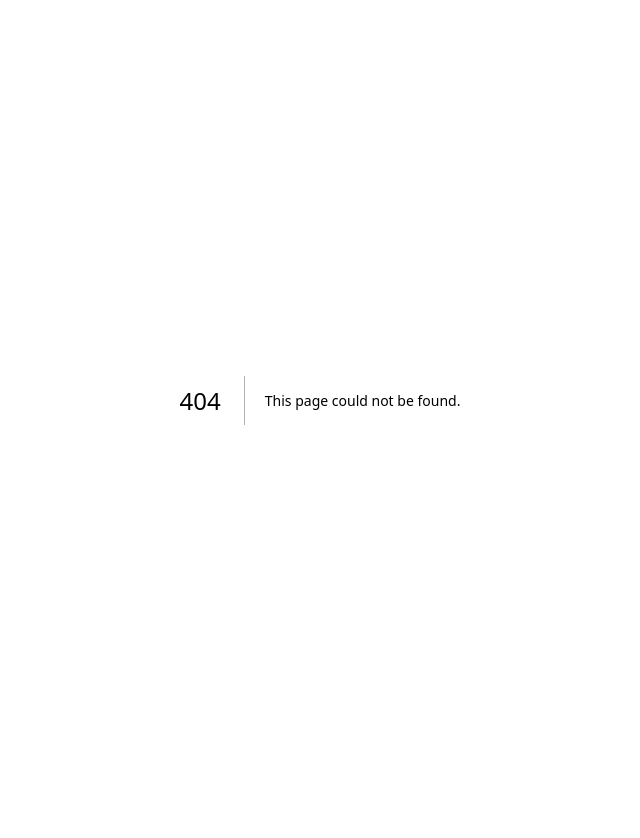
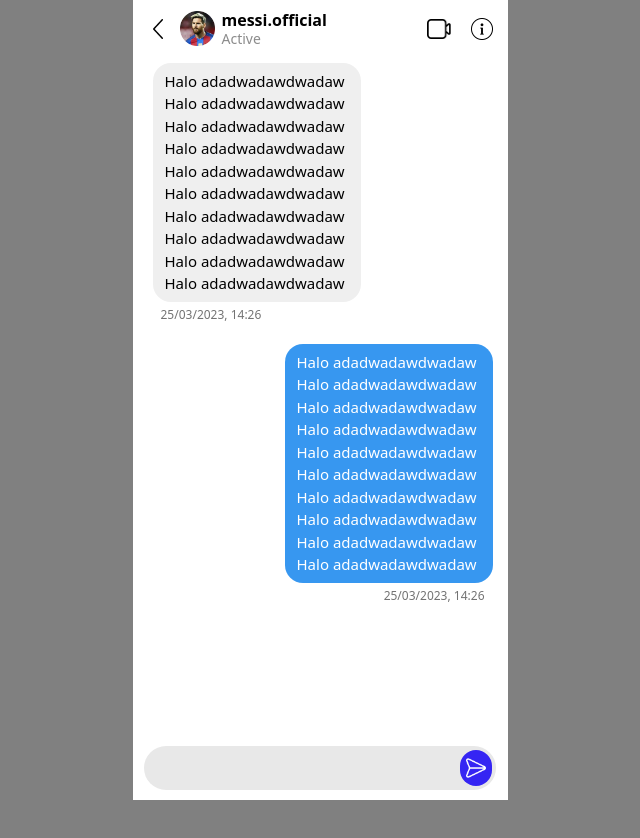
Before and after one commit to afifudinmtop/instagram-clone-nextjs, a Next.js app in the folder instagram/: page /dm in a window 1280 px wide. Before the commit this address had no page. Shown: the top 838 px of the page, without its empty margins (320-960 px from the left). Before the commit the page ends 800 px from the top, so only its background shows below. Built offline with nearby package versions, Linux system fonts and the light colour scheme; no server answers.

Commit message:
v1.16.0
DM UI

```diff
--- /dev/null
+++ b/instagram/app/dm/DM_footer.js
@@ -0,0 +1,15 @@
+const DM_footer = () => {
+  return (
+    <div className="fixed bottom-[10px] left-1/2 -translate-x-1/2 w-[352px] rounded-[39px] bg-[#E8E8E8] h-[44px] flex ps-[12px] pe-[4px]">
+      <input
+        type="text"
+        className="w-full bg-[#E8E8E8] h-[20px] my-auto text-base outline-none pe-3"
+      />
+      <div className="bg-[#3525F3] rounded-full w-[36px] h-[36px] flex my-auto">
+        <img src="/send.png" className="w-[20px] h-[20px] m-auto" />
+      </div>
+    </div>
+  );
+};
+
+export default DM_footer;
--- /dev/null
+++ b/instagram/app/dm/DM_header.js
@@ -0,0 +1,31 @@
+const DM_header = () => {
+  return (
+    <div className="flex justify-between ms-[20px] me-[15px] mb-[15px]">
+      <div className="flex my-auto">
+        <img
+          src="/arrow_left.png"
+          className="w-[10px] h-[20px] my-auto me-[17px]"
+        />
+        <img
+          src="/uploads/1.png"
+          className="w-[35px] h-[35px] my-auto me-[7px]"
+        />
+        <div className="me-[5px] my-auto">
+          <div className="text-[16px] font-bold text-black leading-tight my-auto">
+            messi.official
+          </div>
+          <div className="text-[#8C8C8C] text-[14px] leading-tight my-auto">
+            Active
+          </div>
+        </div>
+      </div>
+
+      <div className="flex gap-[20px] my-auto">
+        <img src="/video.png" className="w-[24px] h-[20px] my-auto" />
+        <img src="/Information.png" className="w-[22px] h-[22px] my-auto" />
+      </div>
+    </div>
+  );
+};
+
+export default DM_header;
--- /dev/null
+++ b/instagram/app/dm/DM_kanan.js
@@ -0,0 +1,16 @@
+const DM_kanan = (props) => {
+  return (
+    <div>
+      <div className="flex justify-end mb-1">
+        <div className="bg-[#3797f0] text-white text-[15px] rounded-[18px] px-[12px] py-[7px] w-fit max-w-52">
+          {props.text}
+        </div>
+      </div>
+      <div className="flex justify-end mb-5 me-2">
+        <div className="text-[#737373] text-[12px]">{props.ts}</div>
+      </div>
+    </div>
+  );
+};
+
+export default DM_kanan;
--- /dev/null
+++ b/instagram/app/dm/DM_kiri.js
@@ -0,0 +1,12 @@
+const DM_kiri = (props) => {
+  return (
+    <div>
+      <div className="bg-[#efefef] text-[15px] rounded-[18px] px-[12px] py-[7px] w-fit max-w-52 mb-1">
+        {props.text}
+      </div>
+      <div className="text-[#737373] text-[12px] mb-5 ms-2">{props.ts}</div>
+    </div>
+  );
+};
+
+export default DM_kiri;
--- /dev/null
+++ b/instagram/app/dm/DM_message.js
@@ -0,0 +1,28 @@
+import DM_kiri from "./DM_kiri";
+import DM_kanan from "./DM_kanan";
+
+const DM_message = () => {
+  return (
+    <div className="h-dvh ms-[20px] me-[15px]">
+      <div className="h-5/6 my-[10px] overflow-auto ">
+        <DM_kiri
+          text="Halo adadwadawdwadaw Halo adadwadawdwadaw Halo adadwadawdwadaw Halo
+            adadwadawdwadaw Halo adadwadawdwadaw Halo adadwadawdwadaw Halo
+            adadwadawdwadaw Halo adadwadawdwadaw Halo adadwadawdwadaw Halo
+            adadwadawdwadaw"
+          ts="25/03/2023, 14:26"
+        />
+
+        <DM_kanan
+          text="Halo adadwadawdwadaw Halo adadwadawdwadaw Halo adadwadawdwadaw Halo
+            adadwadawdwadaw Halo adadwadawdwadaw Halo adadwadawdwadaw Halo
+            adadwadawdwadaw Halo adadwadawdwadaw Halo adadwadawdwadaw Halo
+            adadwadawdwadaw"
+          ts="25/03/2023, 14:26"
+        />
+      </div>
+    </div>
+  );
+};
+
+export default DM_message;
--- /dev/null
+++ b/instagram/app/dm/page.css
@@ -0,0 +1,3 @@
+body {
+  overflow: hidden !important;
+}
--- /dev/null
+++ b/instagram/app/dm/page.js
@@ -0,0 +1,47 @@
+"use client";
+
+import DM_header from "./DM_header";
+import DM_message from "./DM_message";
+import DM_footer from "./DM_footer";
+
+import "./page.css";
+
+import { useState, useEffect } from "react";
+
+const Page = () => {
+  useEffect(() => {
+    cek_login();
+  }, []);
+
+  const cek_login = () => {
+    fetch("/api/session_check", {
+      method: "GET",
+      cache: "no-store",
+    })
+      .then((response) => {
+        if (!response.ok) {
+          throw new Error(
+            "Network response was not ok: " + response.statusText
+          );
+        }
+        return response.json();
+      })
+      .then((data) => {
+        if (!data.isLoggedIn) {
+          return (window.location.href = "/login/");
+        }
+      })
+      .catch((error) => {
+        console.error("Error fetching data: ", error);
+      });
+  };
+  return (
+    <div className="mt-[10px]">
+      <DM_header />
+      <DM_message />
+      <DM_footer />
+    </div>
+  );
+};
+
+export default Page;
```
Also changed, not shown: instagram/public/Information.png (added), instagram/public/send.png (added).
